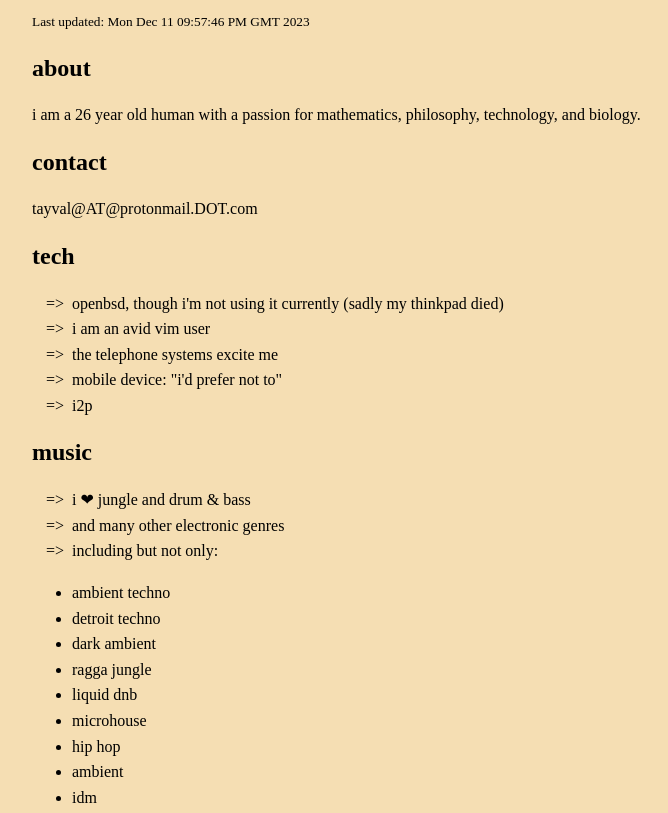
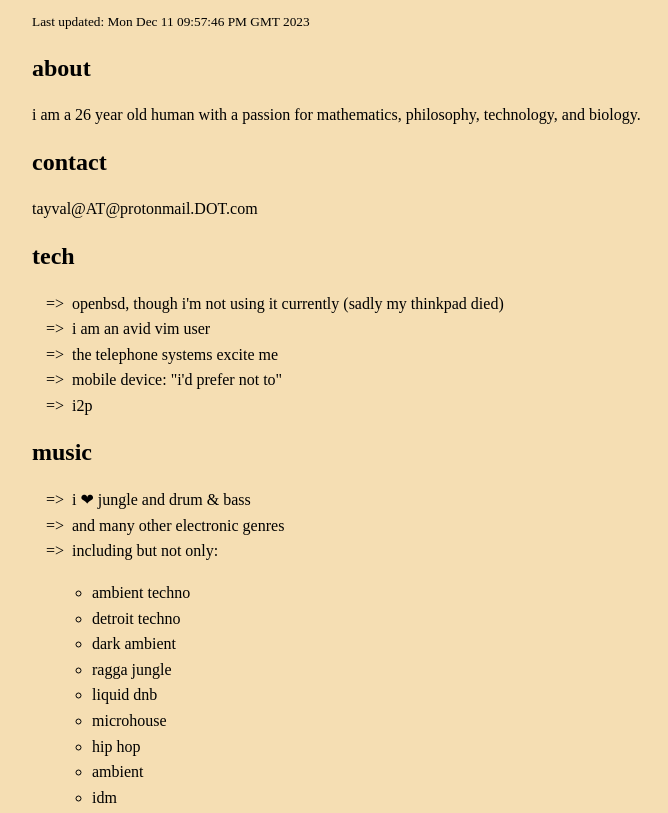
Before and after one commit to kayla-valenzuela/kaylavalenzuela.org, a plain HTML site: page about.html in a window 1280 px wide. Shown: the top 813 px of the page, without its empty margins (208-876 px from the left). Drawn offline with Linux system fonts and the light colour scheme.

```diff
--- a/static/css/main.css
+++ b/static/css/main.css
@@ -57,5 +57,6 @@ tt a {
 	margin: 1em;
 }
 ul.music-list {
-	list-style-type: disc;
+	list-style-type: circle;
+	margin-left: 20px;
 }
```
